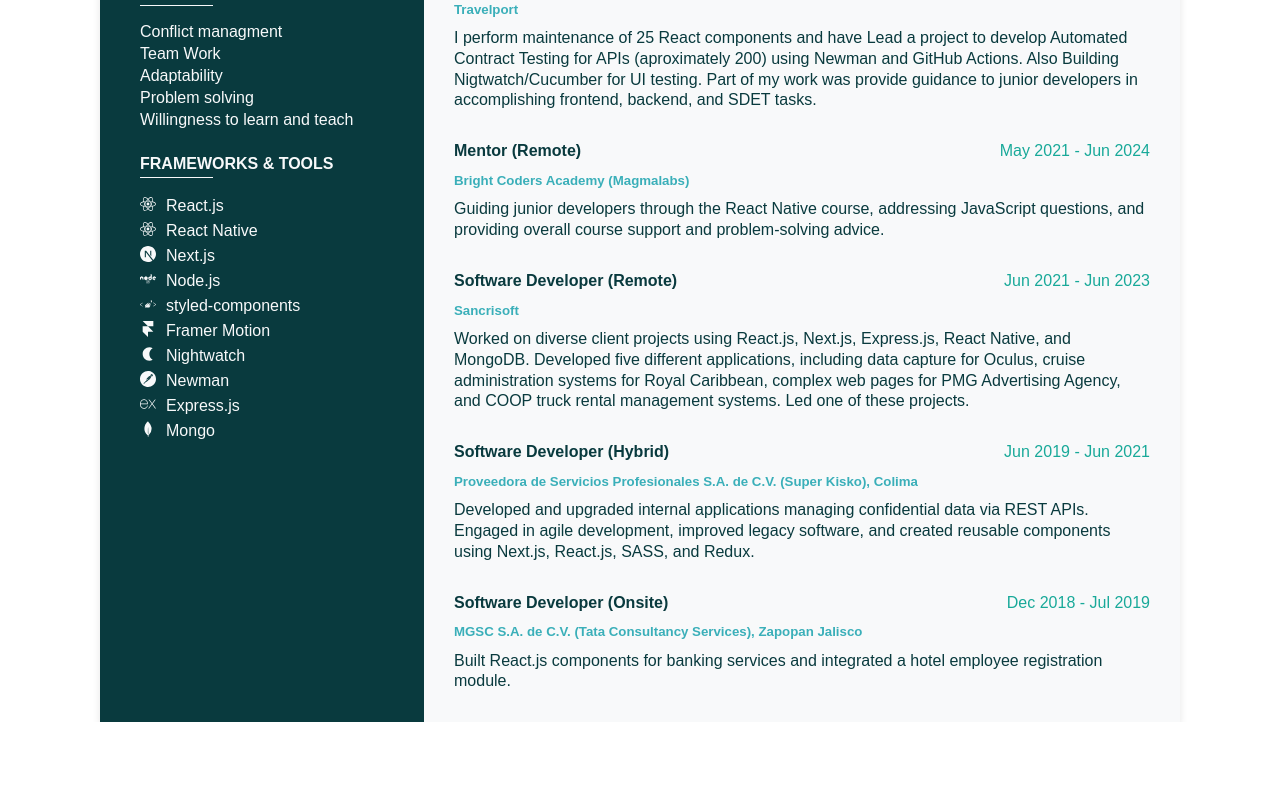
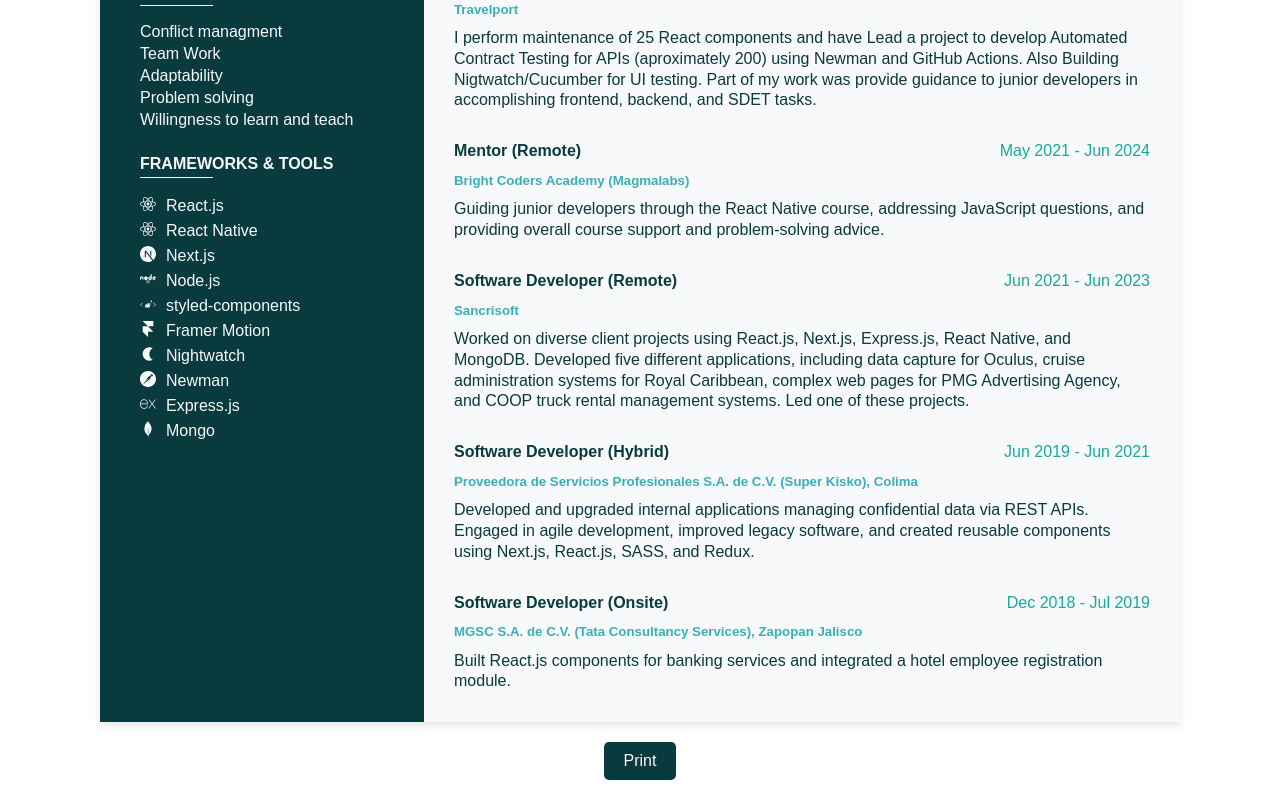
Before and after one commit to DemisRincon/resume-updated, a Next.js app: page / in a window 1280 px wide. Shown: the part 646-1446 px from the top of the page. Before the commit the page ends 1368 px from the top, so only its background shows below. Built offline with nearby package versions, Linux system fonts and the light colour scheme.

Commit message:
printing solved

```diff
--- a/_components/Principal.tsx
+++ b/_components/Principal.tsx
@@ -15,6 +15,9 @@
   @media (min-width: ${breakpoints.desktop}) {
     width: 70%;
   }
+  @media print {
+    width: 70%;
+  }
 `;
 
 const Principal: React.FC<PrincipalProps> = ({
--- a/_components/PrincipalItem.tsx
+++ b/_components/PrincipalItem.tsx
@@ -11,6 +11,10 @@
   margin: 15px 30px;
   max-width: 100%;
   line-height: 1.3;
+  @media print {
+    margin: 5px 30px;
+    line-height: 1;
+  }
 `;
 
 const Title = styled.h4`
@@ -46,6 +50,10 @@
 const Enterprise = styled.h5`
   color: ${colors.lightBlue};
   margin: 10px 0;
+
+  @media print {
+    font-size: 0.8rem;
+  }
 `;
 
 const PrincipalItem: React.FC<MainSectionInterface> = ({
--- a/_components/Side.tsx
+++ b/_components/Side.tsx
@@ -17,6 +17,9 @@
   background-color: ${colors.dark};
   color: ${colors.light};
   @media (min-width: ${breakpoints.desktop}) {
+    width: 30%;
+  }
+  @media print {
     width: 30%;
   }
 `;
--- a/_components/SideItem.tsx
+++ b/_components/SideItem.tsx
@@ -13,6 +13,9 @@
   justify-self: start;
   @media (min-width: ${breakpoints.tablet}) {
     margin: 0;
+  }
+  @media print {
+    margin: 10px 30px;
   }
 `;
 
--- a/pages/index.tsx
+++ b/pages/index.tsx
@@ -1,10 +1,11 @@
-import React from "react";
+import React, { useRef } from "react";
 import Head from "next/head";
 import styled from "styled-components";
 import { mainData, sideData } from "../_lib/data";
 import Principal from "../_components/Principal";
 import Side from "../_components/Side";
 import { colors, breakpoints } from "../_lib/global";
+import { useReactToPrint } from "react-to-print";
 
 const MainContainer = styled.div`
   background-color: ${colors.light};
@@ -23,6 +24,24 @@
     font-size: 1rem;
     line-height: 1;
   }
+  @media print {
+    flex-direction: row;
+    font-size: 0.8rem;
+  }
+`;
+
+const Button = styled.button`
+  background-color: ${colors.dark};
+  color: ${colors.light};
+  font-size: 1.2rem;
+  padding: 10px 20px;
+  border: none;
+  border-radius: 5px;
+  margin: 20px;
+  cursor: pointer;
+  @media (min-width: ${breakpoints.desktop}) {
+    font-size: 1rem;
+  }
 `;
 
 const MetaTags = () => (
@@ -35,13 +54,16 @@
 );
 
 const Resume: React.FC = () => {
+  const contentRef = useRef<HTMLDivElement>(null);
+  const reactToPrintFn = useReactToPrint({ contentRef });
   return (
     <>
       <MetaTags />
-      <MainContainer>
+      <MainContainer ref={contentRef}>
         <Side sideData={sideData} />
         <Principal mainData={mainData} />
       </MainContainer>
+      <Button onClick={() => reactToPrintFn()}>Print</Button>
     </>
   );
 };
```
